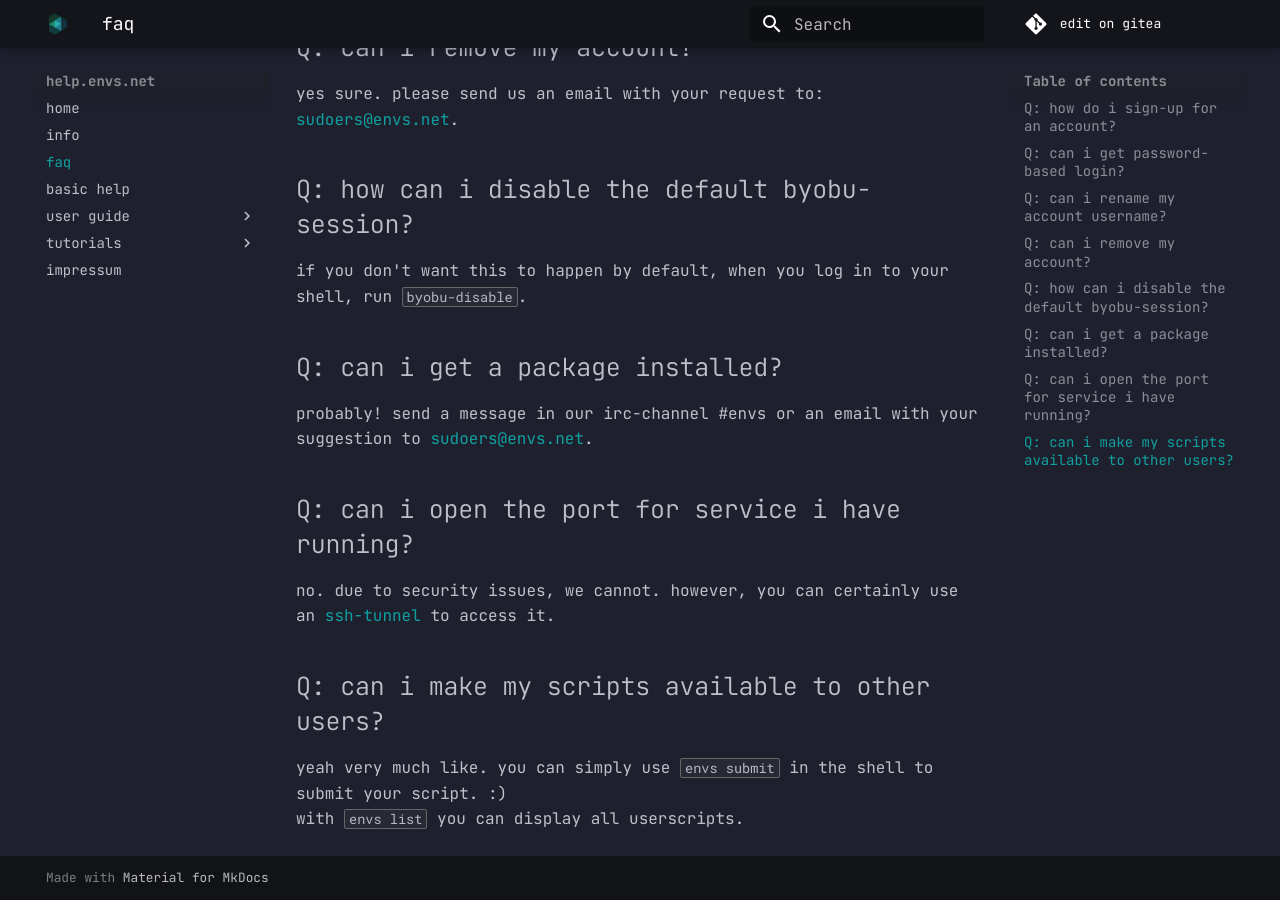
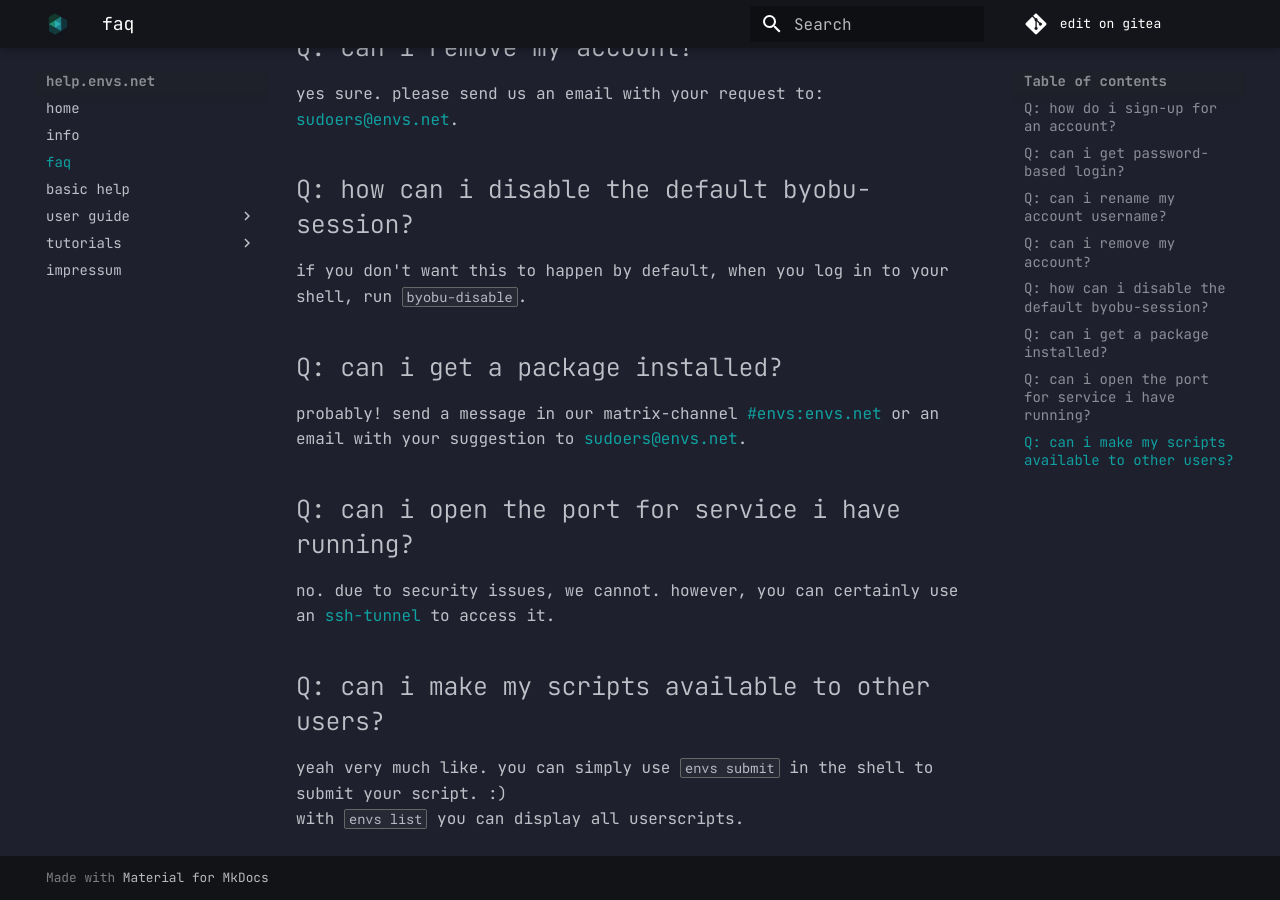
Before and after one commit to envs-net/help, an MkDocs documentation site: the page built from docs/faq.md, in a window 1280 px wide and 900 px high, scrolled down 576 px. Built offline with MkDocs 1.6.1 and Material for MkDocs 9.7.7, drawn with Linux system fonts in a browser that asks for light colours.

Commit message:
update faq

```diff
--- a/docs/faq.md
+++ b/docs/faq.md
@@ -16,7 +16,7 @@ yes sure. please send us an email with your request to: [sudoers@envs.net](mailt
 if you don't want this to happen by default, when you log in to your shell, run `byobu-disable`.
 
 ## Q: can i get a package installed?
-probably! send a message in our irc-channel #envs or an email with your suggestion to [sudoers@envs.net](mailto:sudoers@envs.net).
+probably! send a message in our matrix-channel [#envs:envs.net](https://matrix.to/#/#envs:envs.net) or an email with your suggestion to [sudoers@envs.net](mailto:sudoers@envs.net).
 
 ## Q: can i open the port for service i have running?
 no. due to security issues, we cannot. however, you can certainly use an [ssh-tunnel](https://help.envs.net/help/#ssh-tunnels) to access it.
```
